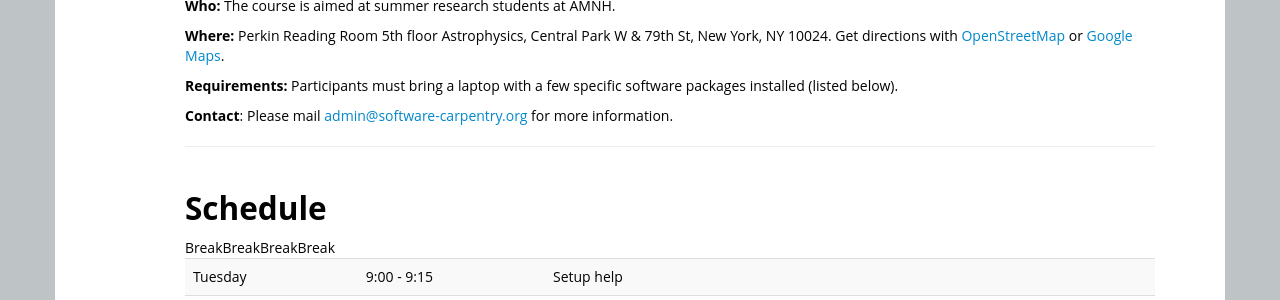
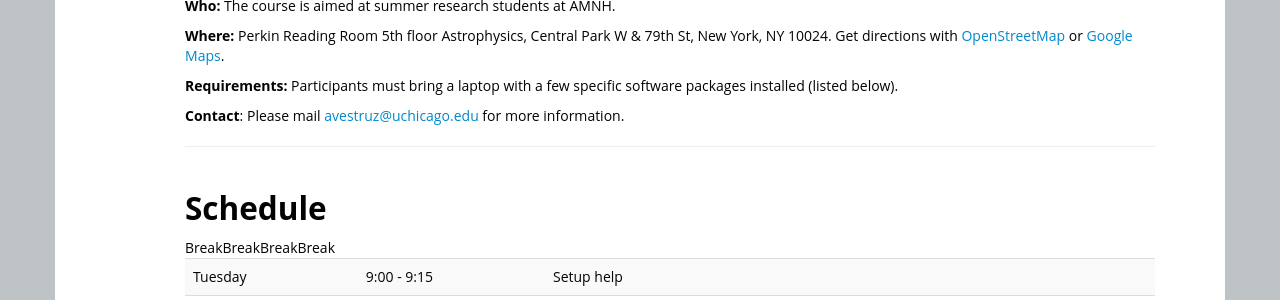
Before and after one commit to cavestruz/2016-05-31-amnh, a Jekyll site: the page built from index.html, in a window 1280 px wide and 900 px high, scrolled down 371 px. Shown: the part 154-454 px from the top of the window. Built offline with Jekyll 4.4.1, drawn with Linux system fonts in a browser that asks for light colours.

Commit message:
Changed contact

```diff
--- a/index.html
+++ b/index.html
@@ -12,7 +12,7 @@ latlng: 40.781324,-73.973988
 registration: restricted
 instructors: ["Camille Avestruz"]
 helper: ["David Rodriguez"]
-contact: admin@software-carpentry.org
+contact: avestruz@uchicago.edu
 ipythonnotebook: http://nbviewer.ipython.org/urls
 raw: raw.github.com/swcarpentry/bc/gh-pages
 <!---eventbrite: 11719002853--->
```
